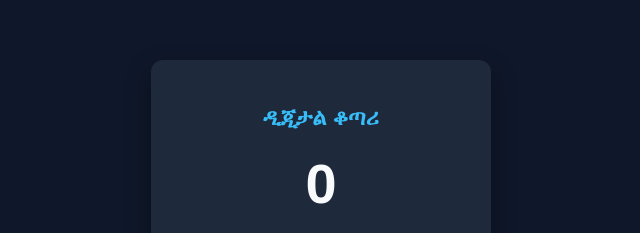
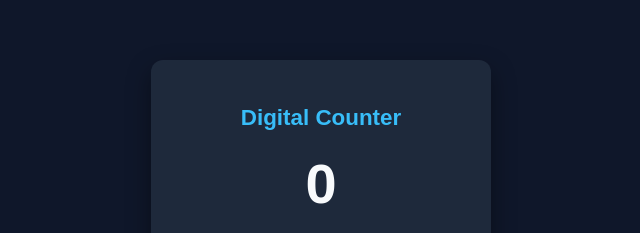
Before and after one commit to matewosgetahunseifu/my-counter-app, a plain HTML site: page index.html in a window 1280 px wide. Shown: the part 217-450 px from the top of the page, 319-959 px from the left. Drawn offline with Linux system fonts and the light colour scheme.

Commit message:
head changed

```diff
--- a/index.html
+++ b/index.html
@@ -9,7 +9,7 @@
 <body>
 
   <div class="card">
-    <h1>ዲጂታል ቆጣሪ</h1>
+    <h1>Digital Counter</h1>
     <div id="count">0</div>
     <div class="buttons">
       <button id="decrement">-</button>
```
